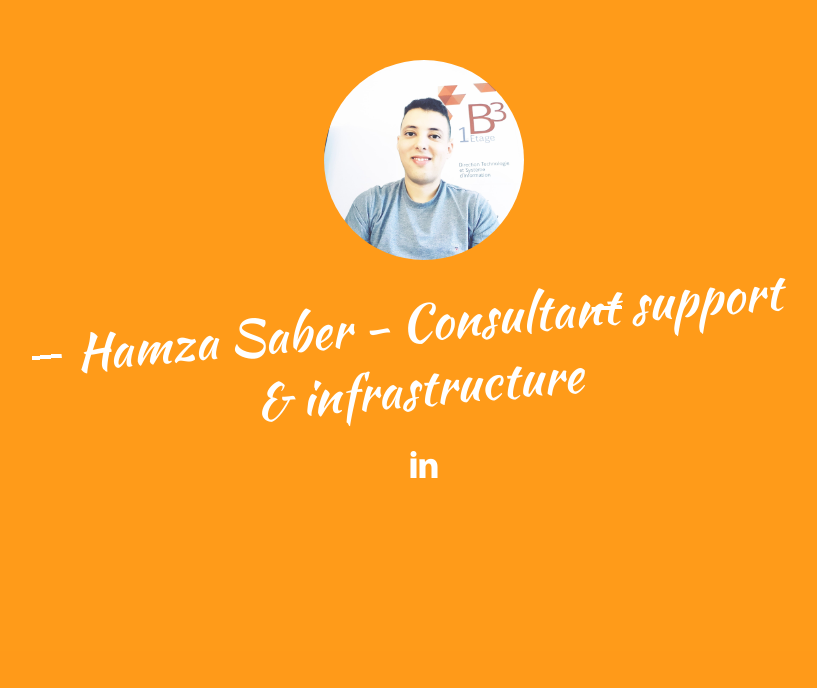
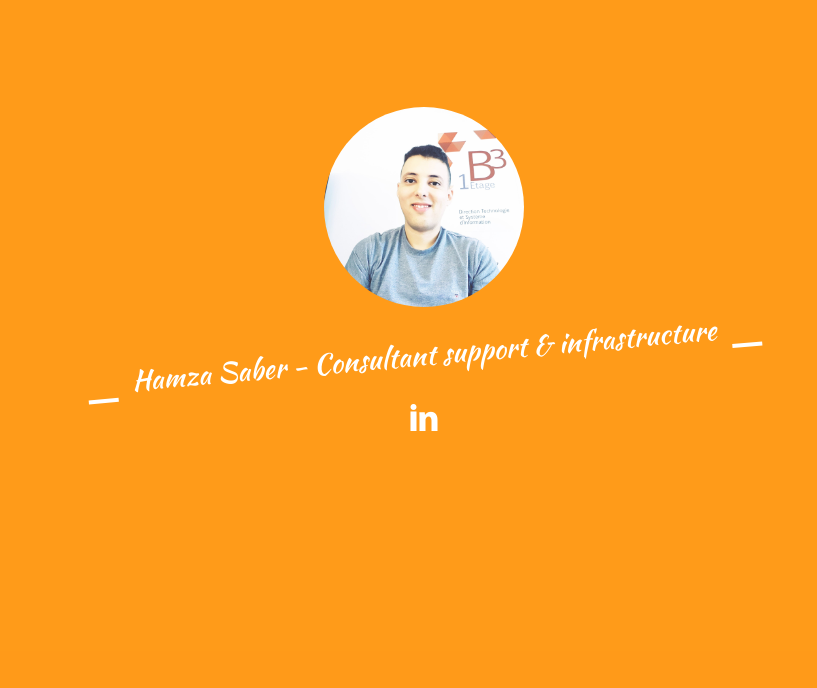
Before and after one commit to hamzasaber/Portfolio, a plain HTML site: page index.html in a window 1280 px wide. Shown: the part 112-800 px from the top of the page, without its empty margins (216-1033 px from the left). Drawn offline with nearby package versions, Linux system fonts and the light colour scheme; files whose address does not match are found by name.

Commit message:
Add files via upload

```diff
--- a/index.html
+++ b/index.html
@@ -63,7 +63,7 @@
 <div class="display-t js-fullheight">
 <div class="display-tc js-fullheight animate-box" data-animate-effect=fadeIn>
 <div class=profile-thumb style=background:url(images/perso.jpg)></div>
-<h1><span>Hamza Saber - Consultant support & infrastructure</span></h1>
+<h1 style="font-size: 28px;"><span>Hamza Saber - Consultant support & infrastructure</span></h1>
 <p>
 <ul class=fh5co-social-icons>
 <li><a href=https://www.linkedin.com/in/hamza-saber/ target=_blank title="linkedin"><i class=icon-linkedin2></i></a></li>
```
